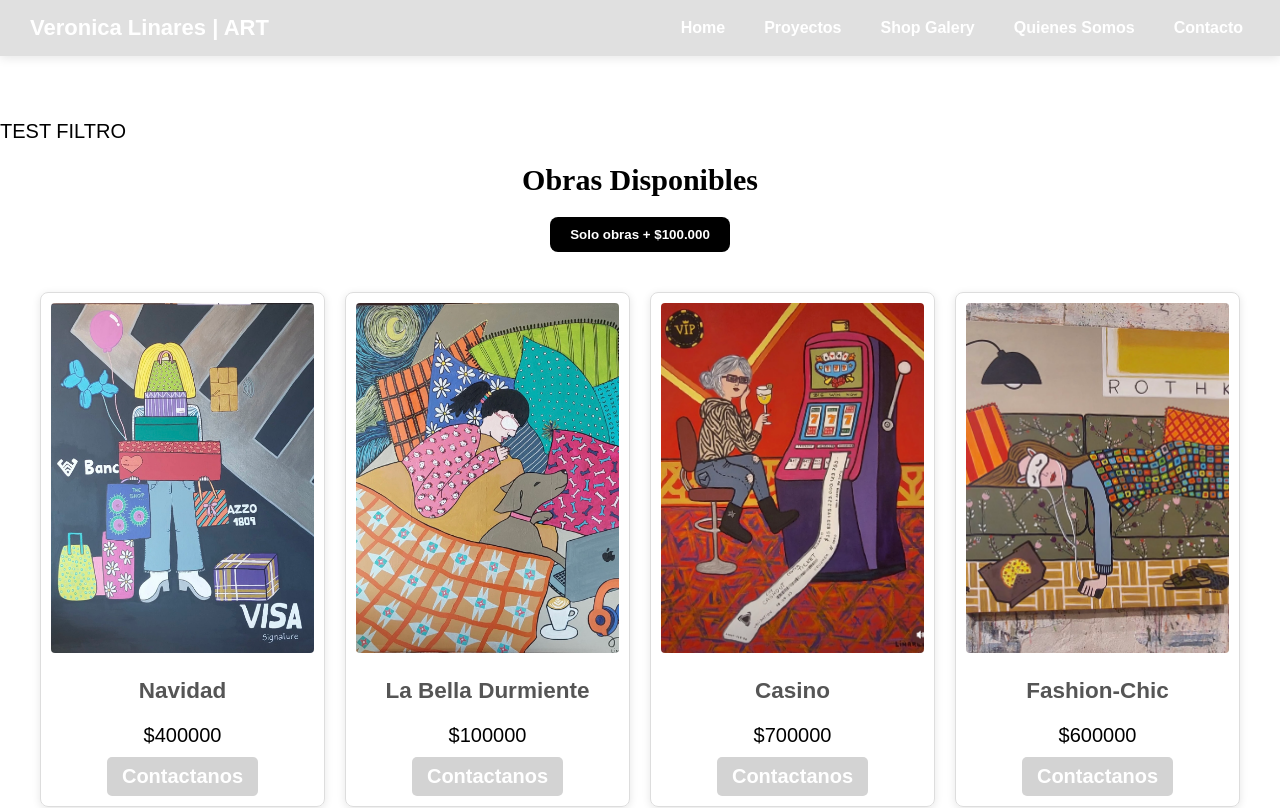
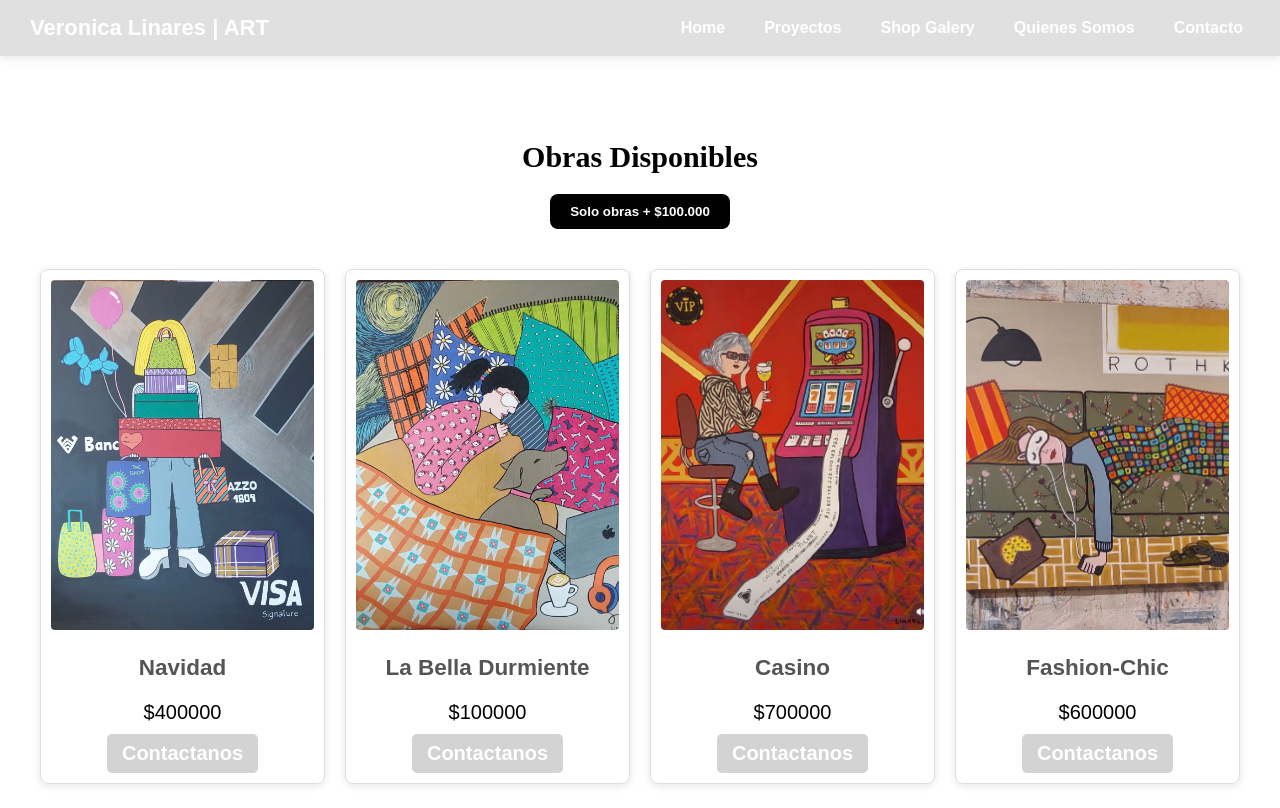
Before and after one commit to claribur/Proyecto-Final-React, a React (Vite) app: page /#/Venta in a window 1280 px wide. Shown: the top 808 px of the page. Built offline with nearby package versions, Linux system fonts and the light colour scheme.

Commit message:
“cambios11”

```diff
--- a/src/components/Venta.jsx
+++ b/src/components/Venta.jsx
@@ -2,20 +2,20 @@ import React, { useState } from "react";
 import "../styles/venta.css";
 import "../styles/header-footer.css";
 
-// Importo el componente Card
+
 import Card from "./card";
 
-// Importo las imágenes reales
+
 import cuadro1 from "../assets/IMG_3565.jpg";
 import cuadro2 from "../assets/IMG_3566.jpg";
 import cuadro3 from "../assets/IMG_3557.jpg";
 import cuadro4 from "../assets/IMG_3563.jpg";
 
 const Venta = () => {
-  // 🔹 Estado para el filtro
+
   const [soloCaras, setSoloCaras] = useState(false);
 
-  // 🔹 Array de obras (mejor práctica)
+
   const obras = [
     { img: cuadro1, title: "Navidad", price: 400000 },
     { img: cuadro2, title: "La Bella Durmiente", price: 100000 },
@@ -25,11 +25,10 @@ const Venta = () => {
 
   return (
     <main className="venta-container">
-      <p>TEST FILTRO</p>
 
       <h2 className="titulo">Obras Disponibles</h2>
 
-      {/* 🔹 Botón de filtro */}
+
       <div className="filtro-container">
         <button
           className="filtro-btn"
```
